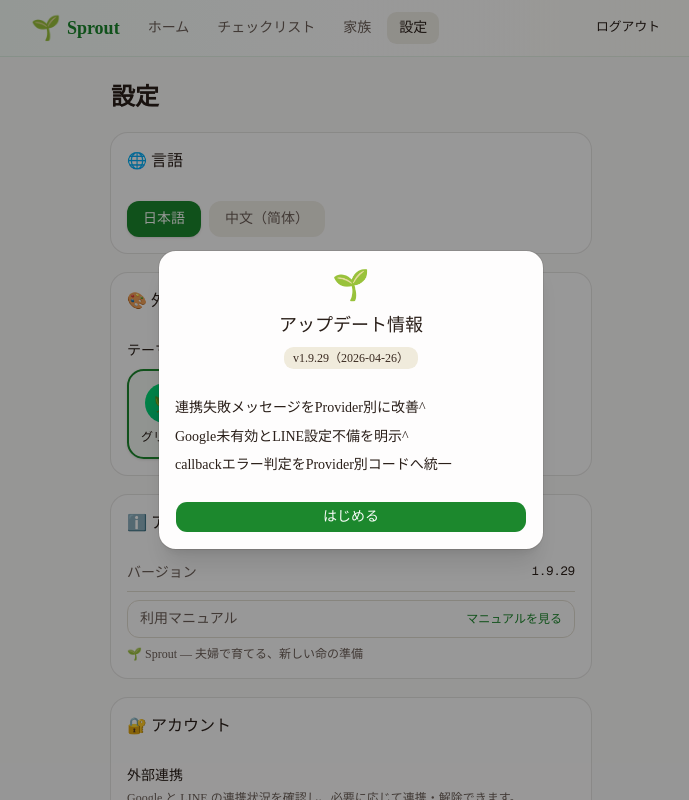
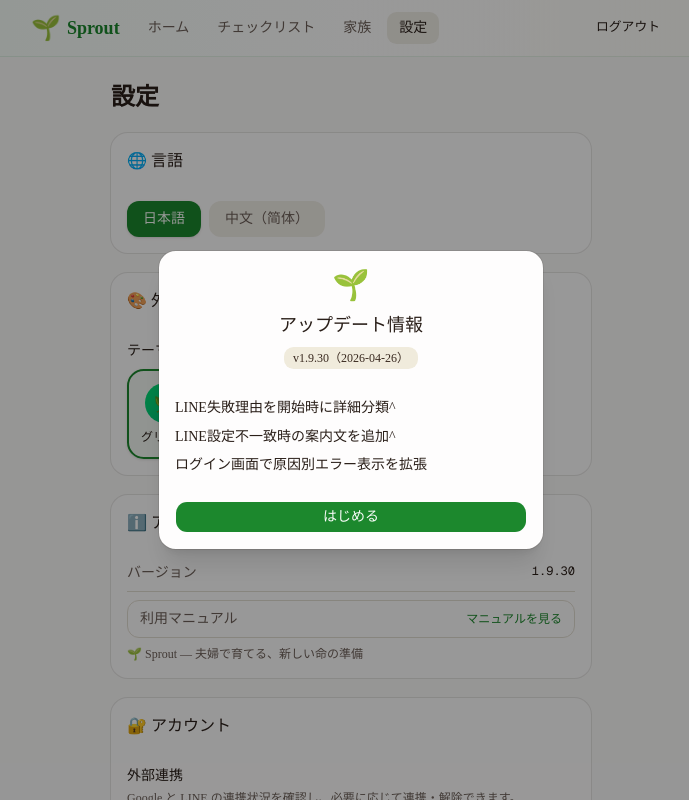
Before and after one commit to Toygaolingxiao/Sprout, a Next.js app: page /settings in a window 1280 px wide. Shown: the top 800 px of the page, without its empty margins (289-978 px from the left). Built offline with nearby package versions, Linux system fonts and the light colour scheme; no server answers.

Commit message:
release: v1.9.30

```diff
--- a/src/app/auth/line/route.ts
+++ b/src/app/auth/line/route.ts
@@ -50,6 +50,26 @@ function redirectLoginWithError(origin: string, nextPath: string, errorCode: str
   return NextResponse.redirect(fallback);
 }
 
+function mapLineOauthStartError(message: string | undefined) {
+  const normalized = (message ?? '').toLowerCase();
+
+  if (normalized.includes('unsupported provider')) {
+    return 'line_provider_unsupported';
+  }
+  if (
+    normalized.includes('invalid client') ||
+    normalized.includes('client id') ||
+    normalized.includes('client_id')
+  ) {
+    return 'line_oauth_config_invalid';
+  }
+  if (normalized.includes('redirect uri') || normalized.includes('redirect_uri')) {
+    return 'line_redirect_mismatch';
+  }
+
+  return 'line_oauth_failed';
+}
+
 export async function GET(request: Request) {
   const url = new URL(request.url);
   const nextPath = getSafeNextPath(url.searchParams.get('next'));
@@ -85,7 +105,7 @@ export async function GET(request: Request) {
   }
 
   if (error || !oauthUrl) {
-    return redirectLoginWithError(url.origin, nextPath, 'line_oauth_failed');
+    return redirectLoginWithError(url.origin, nextPath, mapLineOauthStartError(error?.message));
   }
 
   return NextResponse.redirect(oauthUrl);
--- a/src/components/auth/login-form.tsx
+++ b/src/components/auth/login-form.tsx
@@ -27,6 +27,9 @@ export function LoginForm({ nextPath = '/dashboard', autoLiff = false, initialEr
 
   function localizeError(message: string) {
     if (message === 'line_oauth_failed') return t('auth.lineUnavailable')
+    if (message === 'line_provider_unsupported') return t('auth.lineProviderUnsupported')
+    if (message === 'line_oauth_config_invalid') return t('auth.lineOAuthConfigInvalid')
+    if (message === 'line_redirect_mismatch') return t('auth.lineRedirectMismatch')
     if (message === 'auth_callback_failed') return t('auth.lineCallbackFailed')
     if (message === 'supabase_unreachable') return t('auth.supabaseUnavailable')
     if (message === 'supabase_config_invalid') return t('auth.supabaseConfigInvalid')
--- a/src/data/release-notes.ts
+++ b/src/data/release-notes.ts
@@ -1,6 +1,15 @@
-export const APP_VERSION = '1.9.29';
+export const APP_VERSION = '1.9.30';
 
 export const RELEASE_NOTES: { version: string; date: string; items: string[] }[] = [
+  {
+    version: '1.9.30',
+    date: '2026-04-26',
+    items: [
+      'LINE失敗理由を開始時に詳細分類^',
+      'LINE設定不一致時の案内文を追加^',
+      'ログイン画面で原因別エラー表示を拡張',
+    ],
+  },
   {
     version: '1.9.29',
     date: '2026-04-26',
--- a/src/lib/i18n/translations/ja.ts
+++ b/src/lib/i18n/translations/ja.ts
@@ -25,6 +25,9 @@ export const ja = {
   'auth.lineSignup': 'LINEで登録',
   'auth.lineConnecting': 'LINE連携中...',
   'auth.lineUnavailable': 'LINEログインを開始できませんでした。時間をおいて再試行してください。',
+  'auth.lineProviderUnsupported': 'LINEプロバイダーが無効か名称不一致です。Supabase AuthのProvider設定とSUPABASE_LINE_PROVIDERを確認してください。',
+  'auth.lineOAuthConfigInvalid': 'LINE OAuthのクライアント設定が不正です。Channel ID/SecretとOIDC設定を確認してください。',
+  'auth.lineRedirectMismatch': 'LINEのリダイレクトURL設定が一致していません。SupabaseのCallback URLをLINE側に登録してください。',
   'auth.lineCallbackFailed': 'LINEログインの確認処理に失敗しました。もう一度お試しください。',
   'auth.lineScopeHint': 'LINEログインの設定不足です。LINE Developers の LIFF Scope に openid を追加してください。',
   'auth.supabaseUnavailable': '認証サーバーに接続できません。しばらくしてから再試行してください。',
--- a/src/lib/i18n/translations/zh.ts
+++ b/src/lib/i18n/translations/zh.ts
@@ -27,6 +27,9 @@ export const zh: Record<TranslationKey, string> = {
   'auth.lineSignup': '使用LINE注册',
   'auth.lineConnecting': 'LINE连接中...',
   'auth.lineUnavailable': '无法启动LINE登录，请稍后重试。',
+  'auth.lineProviderUnsupported': 'LINE提供商未启用或名称不一致。请检查Supabase Auth Provider配置与SUPABASE_LINE_PROVIDER。',
+  'auth.lineOAuthConfigInvalid': 'LINE OAuth客户端配置无效。请检查Channel ID/Secret与OIDC配置。',
+  'auth.lineRedirectMismatch': 'LINE回调地址不匹配。请将Supabase Callback URL登记到LINE配置。',
   'auth.lineCallbackFailed': 'LINE登录回调处理失败，请重试。',
   'auth.lineScopeHint': 'LINE登录配置不足，请在 LINE Developers 的 LIFF Scope 中加入 openid。',
   'auth.supabaseUnavailable': '无法连接认证服务器，请稍后重试。',
```
Also changed, not shown: 1 other file (tests, documents, lock files or other folders).
